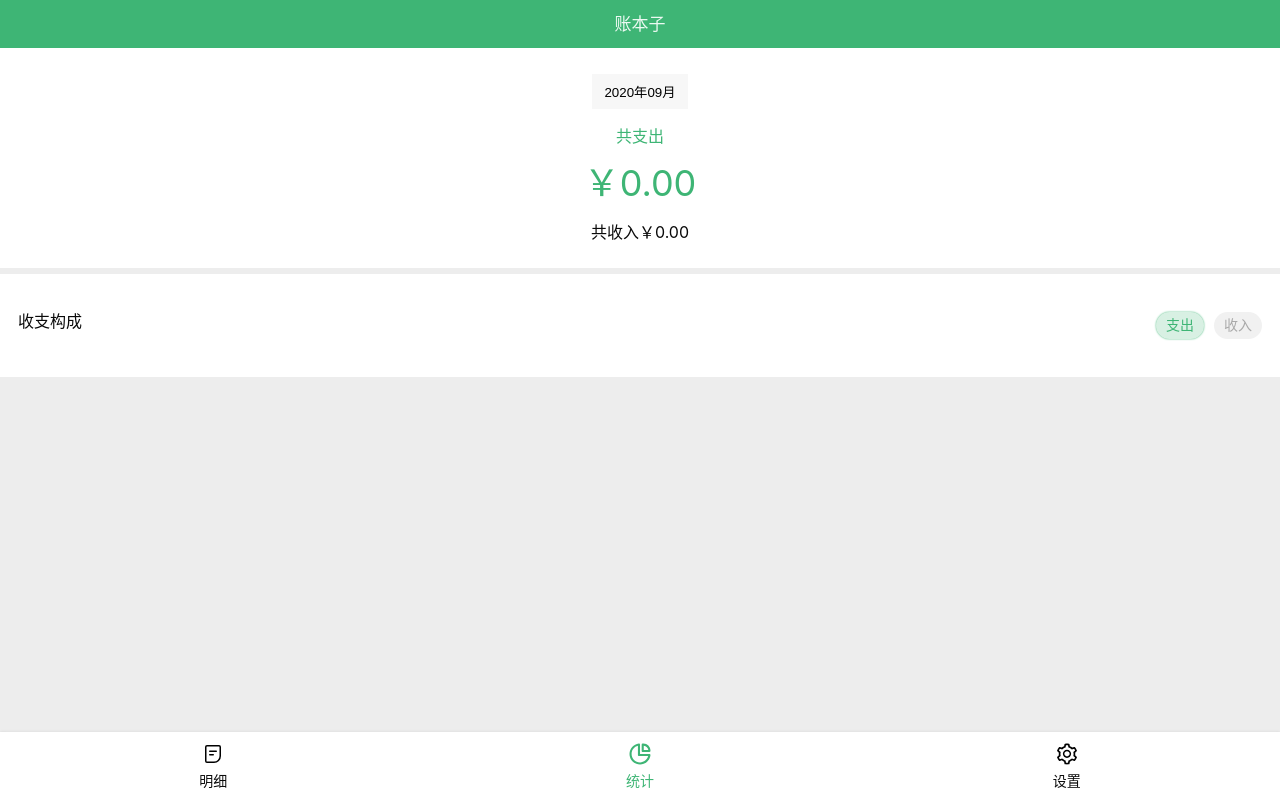
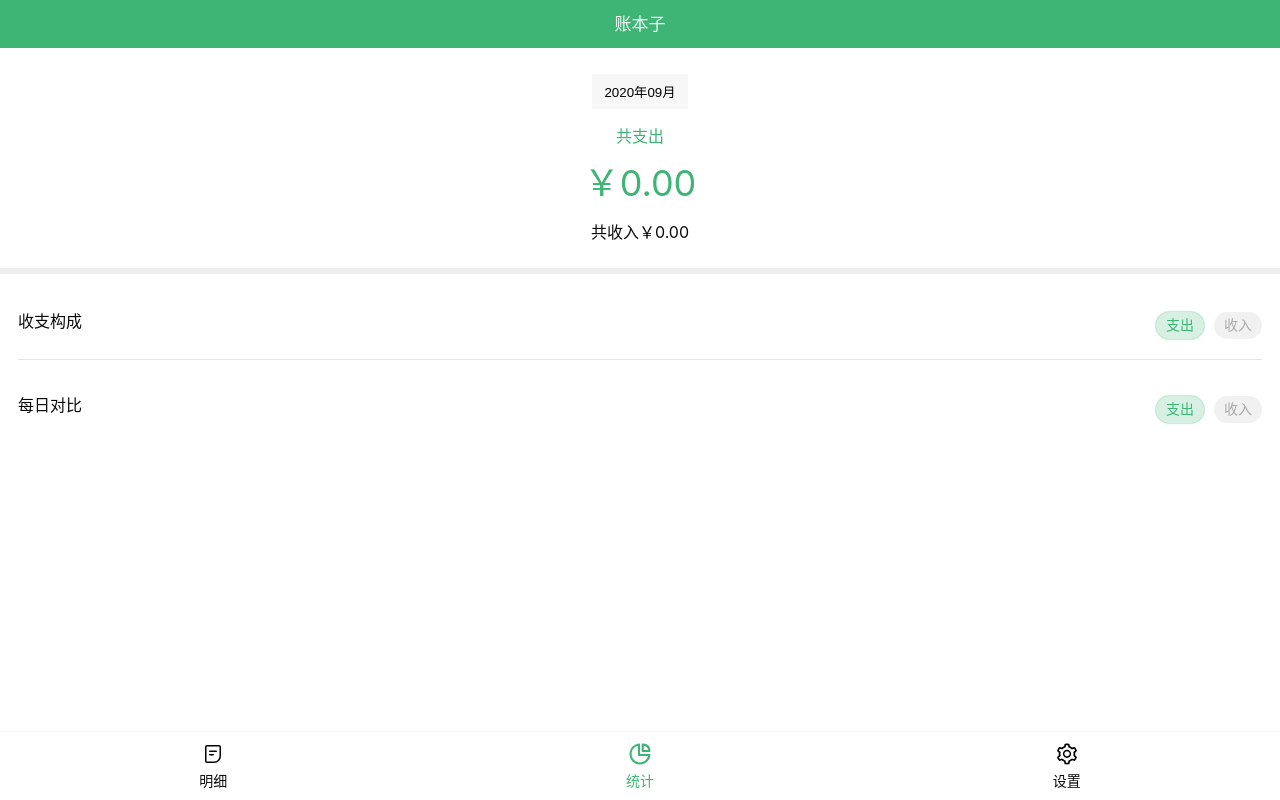
Before and after one commit to YingJiangHui/Account-book-r, a React app: page /#/statistics in a window 1280 px wide. Built offline with nearby package versions, Linux system fonts and the light colour scheme.

Commit message:
进行中：AccountsCompareChart完成图形展示

```diff
--- a/package.json
+++ b/package.json
@@ -29,6 +29,8 @@
     "dayjs": "^1.8.34",
     "dotenv": "8.2.0",
     "dotenv-expand": "5.1.0",
+    "echarts": "^4.9.0",
+    "echarts-for-react": "^2.0.16",
     "eslint": "^6.6.0",
     "eslint-config-react-app": "^5.2.1",
     "eslint-loader": "3.0.3",
--- a/src/component/Category.tsx
+++ b/src/component/Category.tsx
@@ -46,7 +46,7 @@ const Category: FC<Props> = ({value, onChange}) => {
     <Wrapper>
       <ol>
         {categoryList.map(category =>
-          <li className={cs(category===selected?styleMap[selected]:'')} key={category} onClick={()=>{onChange(category)}}>{categoryMap[category]}</li>
+          <li className={cs(category===selected?styleMap[selected]:'')} key={category} onClick={()=>{onChange(category);}}>{categoryMap[category]}</li>
         )}
       </ol>
     </Wrapper>
--- /dev/null
+++ b/src/component/EChart.tsx
@@ -0,0 +1,42 @@
+import styled from 'styled-components';
+import ReactEcharts from "echarts-for-react";
+import React, {FC, useEffect, useRef} from 'react';
+
+const Wrapper = styled.div`
+overflow: auto;
+
+`
+type Props = {
+  option:{}
+}
+const EChart:FC<Props> = ({option})=>{
+  const onChartReadyCallback = () => {
+
+  };
+  const EventsDict = {
+    onClick:()=>{
+      console.log('fuck')
+    }
+  };
+  const chartWrapper = useRef<HTMLDivElement>(null);
+  useEffect(() => {
+    const div = (chartWrapper.current as HTMLDivElement);
+    if (div)
+      div.scrollLeft = div.scrollWidth;
+  }, [chartWrapper]);
+  return(
+    <Wrapper  ref={chartWrapper}>
+        <ReactEcharts
+          option={option}
+          notMerge={true}
+          lazyUpdate={true}
+          theme={"theme_name"}
+          onChartReady={onChartReadyCallback}
+          onEvents={EventsDict}
+          style={{height: '300px', width: '300%'}}
+          opts={{}}/>
+    </Wrapper>
+  )
+}
+
+export default EChart
--- a/src/component/PopUp/popUpRootComponent/PopUp.tsx
+++ b/src/component/PopUp/popUpRootComponent/PopUp.tsx
@@ -11,7 +11,7 @@ const Container = styled.div`
   width: 100vw;
   background: #fff;
   border-radius: 12px 12px 0 0 ;
-  z-index: 9;
+  z-index: 98;
   position: absolute;
   bottom: 0;
   left: 0;
--- a/src/component/statisticsComponent/AccountsCompareChart.tsx
+++ b/src/component/statisticsComponent/AccountsCompareChart.tsx
@@ -1,24 +1,105 @@
-import React, {useState} from 'react';
+import React, {FC, useState} from 'react';
 import styled from 'styled-components';
 import StatisticsChartTitle from './StatisticsChartTitle';
+import dayjs from 'dayjs';
+import theme from '../../theme';
+import EChart from '../EChart';
+
 const Wrapper = styled.div`
+  background: #fff;
+  overflow: hidden;
+`;
 
+const Container = styled.div`
+  padding: 18px;
 `
-const Chart = styled.div`
+type Props = {
+  value: { [key: string]: number }
+}
+const AccountsCompareChart: FC<Props> = ({value}) => {
+  const [category, setCategory] = useState<Category>('-');
+  const now = dayjs(new Date());
+  const dateList = [];
+  const amountList = [];
+  console.log(value)
+  for (let i = 29; i >=0 ; i--) {
+    const dateDay = now.subtract(i, 'day').format('YYYY年MM月DD日');
+    const dateStr = now.subtract(i, 'day').format('DD');
 
-`
+    if (value[dateDay]) {
+      amountList.push(value[dateDay]);
+    } else {
+      amountList.push(0);
+    }
+    dateList.push(dateStr);
+  }
 
-const AccountsCompareChart = ()=>{
-  const [category,setCategory] = useState<Category>('-')
+  const ops = {
+    xAxis: {
+      axisLine:{
+        lineStyle:{
+          width:1,
+          color:'rgba(0,0,0,0.1)'
+        }
+      },
+      axisLabel:{
+        color:theme.tingeFontColor
+      },
+      axisTick:{
+        show:false
+      },
+      type: 'category',
+      data: dateList,
+    },
+    tooltip: {
+      backgroundColor:'transparent',
+      trigger: 'item',
+      position: 'top',
+      textStyle:{
+        color:theme.themeColor
+      }
+    },
 
-  return(
+    yAxis: {
+      splitLine:{
+        show:false
+      },
+      axisLine: {
+
+        show: false
+      },
+      type: 'value'
+    },
+    series: [{
+      data: amountList,
+      type: 'bar',
+      itemStyle:{
+        opacity:0.5,
+      },
+
+      color:['#3eb575','#3eb575','#3eb575'],
+      barWidth : 10,
+    }],
+    grid: {
+      left: 0,
+      top: 32,
+      right: 18,
+      bottom: 32
+    }
+  };
+
+
+
+  return (
     <Wrapper>
-      <StatisticsChartTitle value={category} onChange={(value:Category)=>{}}>每日对比</StatisticsChartTitle>
-    <Chart>
+      <Container>
+        <StatisticsChartTitle value={category} onChange={(value: Category) => {setCategory(value)}}>每日对比</StatisticsChartTitle>
+      </Container>
 
-    </Chart>
+  <EChart option={ops}/>
+    </Wrapper>
+  );
+};
 
-    </Wrapper>
-  )
-}
-export default AccountsCompareChart
+
+export default AccountsCompareChart;
--- a/src/component/statisticsComponent/AccountsRateOfTag.tsx
+++ b/src/component/statisticsComponent/AccountsRateOfTag.tsx
@@ -4,20 +4,25 @@ import TagItemChart from '../AccountsRateOfTag/TagItemChart';
 import Category from 'component/Category'
 import StatisticsChartTitle from './StatisticsChartTitle';
 const Wrapper = styled.section`
-
   background: #fff;
   padding: 18px;
   margin-top: 6px;
+
+`;
+const  Container =styled.div`
+  border-bottom: 1px solid rgba(0,0,0,0.1);
   >div{
+    margin-bottom: 20px;
     margin-top: 20px;
-    margin-bottom: 20px;
   }
-`;
+`
 type Props = {
   value: { [key: string]: number }
   totalAmount: { '+': number; '-': number }
 }
 const AccountsRateOfTag: FC<Props> = ({value, totalAmount}) => {
+  console.log('rate');
+  console.log(value);
   const [amountList, setAmountList] = useState<{ [key: string]: number }>();
   const [amount, setAmount] = useState<{ '+': number; '-': number }>({'+': 0, '-': 0});
   const [category,setCategory] = useState<Category>('-');
@@ -34,9 +39,12 @@ const AccountsRateOfTag: FC<Props> = ({value, totalAmount}) => {
   }, [value]);
   return (
     <Wrapper>
-      <StatisticsChartTitle onChange={(value:Category)=>{setCategory(value)}} value={category}>收支构成</StatisticsChartTitle>
+      <Container>
+        <StatisticsChartTitle onChange={(value:Category)=>{setCategory(value)}} value={category}>收支构成</StatisticsChartTitle>
 
-      {group()}
+        {group()}
+      </Container>
+
     </Wrapper>
   );
 };
--- a/src/component/statisticsComponent/StatisticsChartTitle.tsx
+++ b/src/component/statisticsComponent/StatisticsChartTitle.tsx
@@ -10,7 +10,7 @@ type Props = {
   onChange:(value:Category)=>void
 }
 const StatisticsChartTitle:FC<Props> = ({value,onChange,children})=>{
-  const [category,setCategory] = useState<Category>('+')
+  const [category,setCategory] = useState<Category>('-')
   useEffect(()=>{
     setCategory(value)
   },[value])
--- a/src/hooks/useRecords.tsx
+++ b/src/hooks/useRecords.tsx
@@ -54,8 +54,8 @@ const useRecords = () => {
 
   const amountByTag = (record: RecordItem[],type:string):{ [key: string]: number } => {
     const hashMap: { [key: string]: string } = {
-      'day':'DD日',
-      'month':'MM月',
+      'day':'YYYY年MM月DD日',
+      'month':'YYYY年MM月',
       'year':'YYYY年',
     }
     const obj: { [key:string]: number } = {} ;
--- a/src/views/Statistics.tsx
+++ b/src/views/Statistics.tsx
@@ -3,6 +3,7 @@ import Layout from '../component/Layout';
 import CollectAccounts from '../component/CollectAccounts';
 import AccountsRateOfTag from '../component/statisticsComponent/AccountsRateOfTag';
 import useTagsuseTags from 'hooks/useRecords';
+import AccountsCompareChart from '../component/statisticsComponent/AccountsCompareChart';
 
 function Statistics() {
   const [currentDate, setCurrentDate] = useState('');
@@ -15,6 +16,7 @@ function Statistics() {
                        onChange={(value) => {setCurrentDate(value);}}
                        stream={(value) => setAmount(value)}/>
       <AccountsRateOfTag value={amountByTag(record,'tag')} totalAmount={amount}/>
+      <AccountsCompareChart value={amountByTag(record,'day')}/>
     </Layout>
   );
 }
```
Also changed, not shown: src/component/AccountsRateOfTag/TagItemChart.tsx (+21 -20 lines), 1 other file (tests, documents, lock files or other folders).
